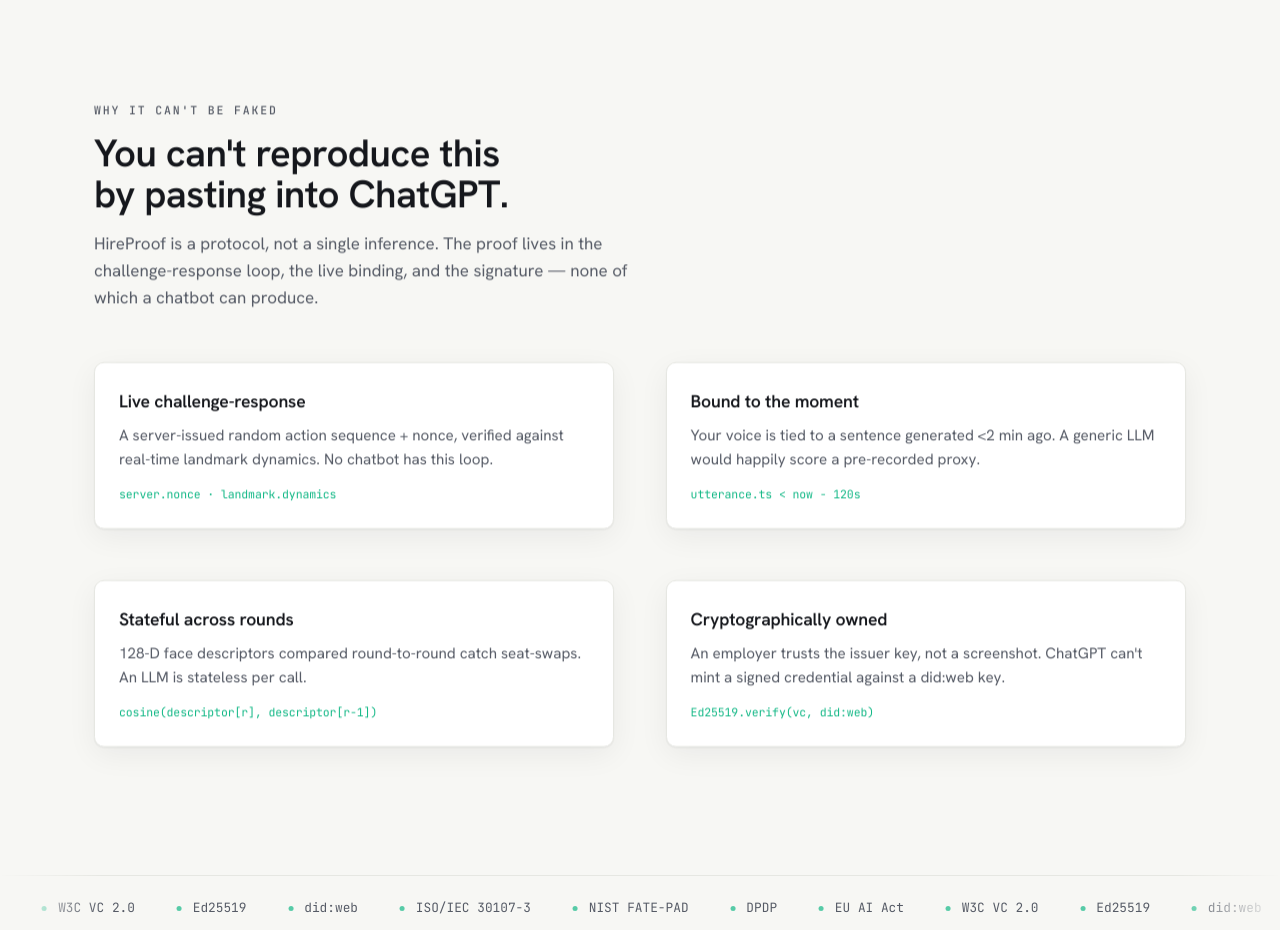
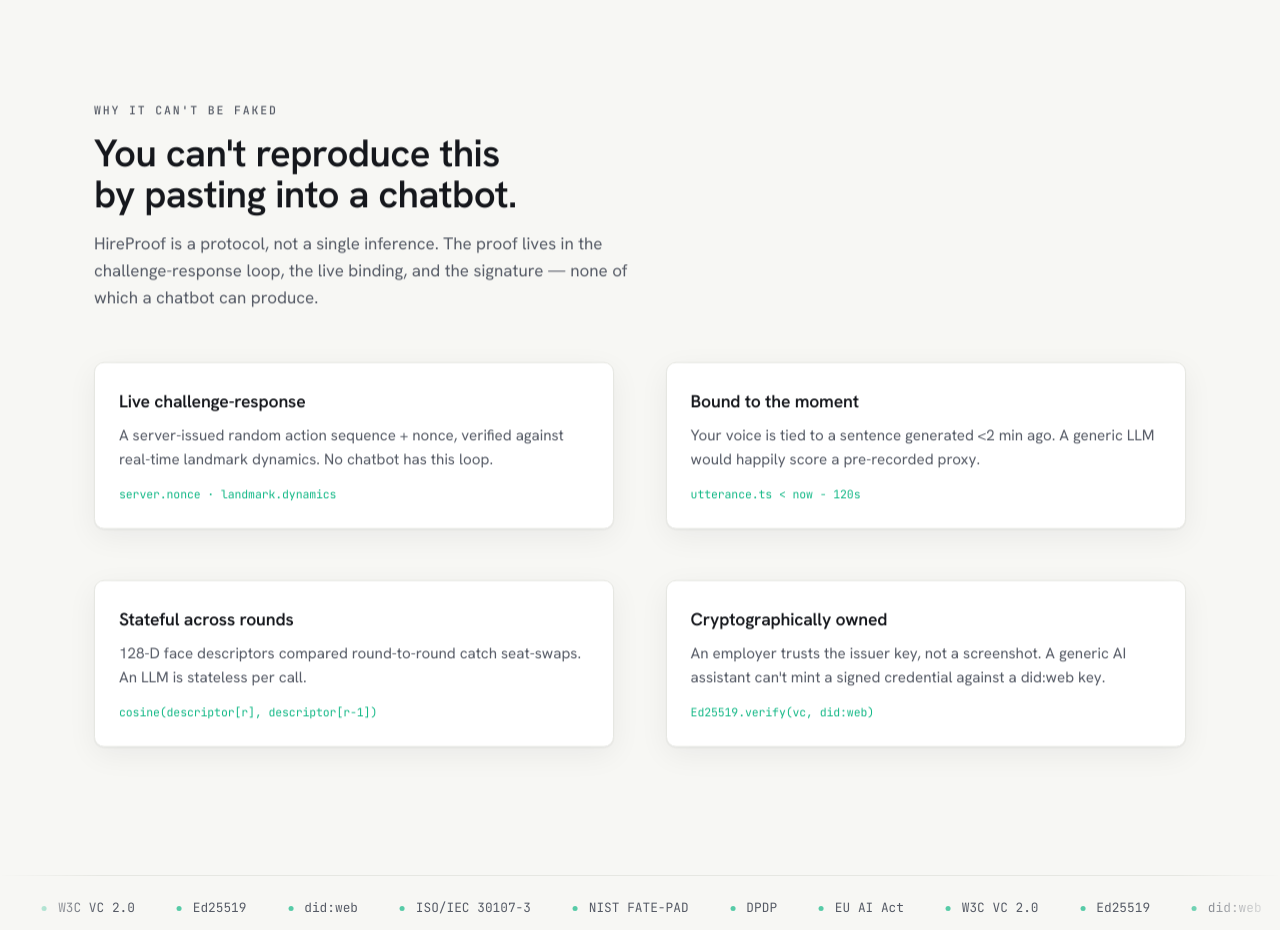
Before and after one commit to Anshuu2004/hireproof, a Next.js app: page / in a window 1280 px wide. Shown: the part 3360-4290 px from the top of the page. Built offline with nearby package versions, Linux system fonts and the light colour scheme; a web font is replaced by a local one.

Commit message:
fix(landing): drop product names from copy (use generic 'chatbot' / 'AI assistant')

```diff
--- a/app/page.tsx
+++ b/app/page.tsx
@@ -65,7 +65,7 @@ const PILLARS = [
   ["Live challenge-response", "A server-issued random action sequence + nonce, verified against real-time landmark dynamics. No chatbot has this loop.", "server.nonce · landmark.dynamics"],
   ["Bound to the moment", "Your voice is tied to a sentence generated <2 min ago. A generic LLM would happily score a pre-recorded proxy.", "utterance.ts < now − 120s"],
   ["Stateful across rounds", "128-D face descriptors compared round-to-round catch seat-swaps. An LLM is stateless per call.", "cosine(descriptor[r], descriptor[r−1])"],
-  ["Cryptographically owned", "An employer trusts the issuer key, not a screenshot. ChatGPT can't mint a signed credential against a did:web key.", "Ed25519.verify(vc, did:web)"],
+  ["Cryptographically owned", "An employer trusts the issuer key, not a screenshot. A generic AI assistant can't mint a signed credential against a did:web key.", "Ed25519.verify(vc, did:web)"],
 ];
 
 const COMPLIANCE = [
@@ -337,7 +337,7 @@ export default function Home() {
           <div className="lp-container">
             <div className="lp-section-head lp-measure lp-reveal">
               <p className="lp-eyebrow">why it can&apos;t be faked</p>
-              <h2 className="lp-h2">You can&apos;t reproduce this by pasting into ChatGPT.</h2>
+              <h2 className="lp-h2">You can&apos;t reproduce this by pasting into a chatbot.</h2>
               <p className="lp-lead">
                 HireProof is a protocol, not a single inference. The proof lives in the
                 challenge-response loop, the live binding, and the signature — none of which a chatbot
```
